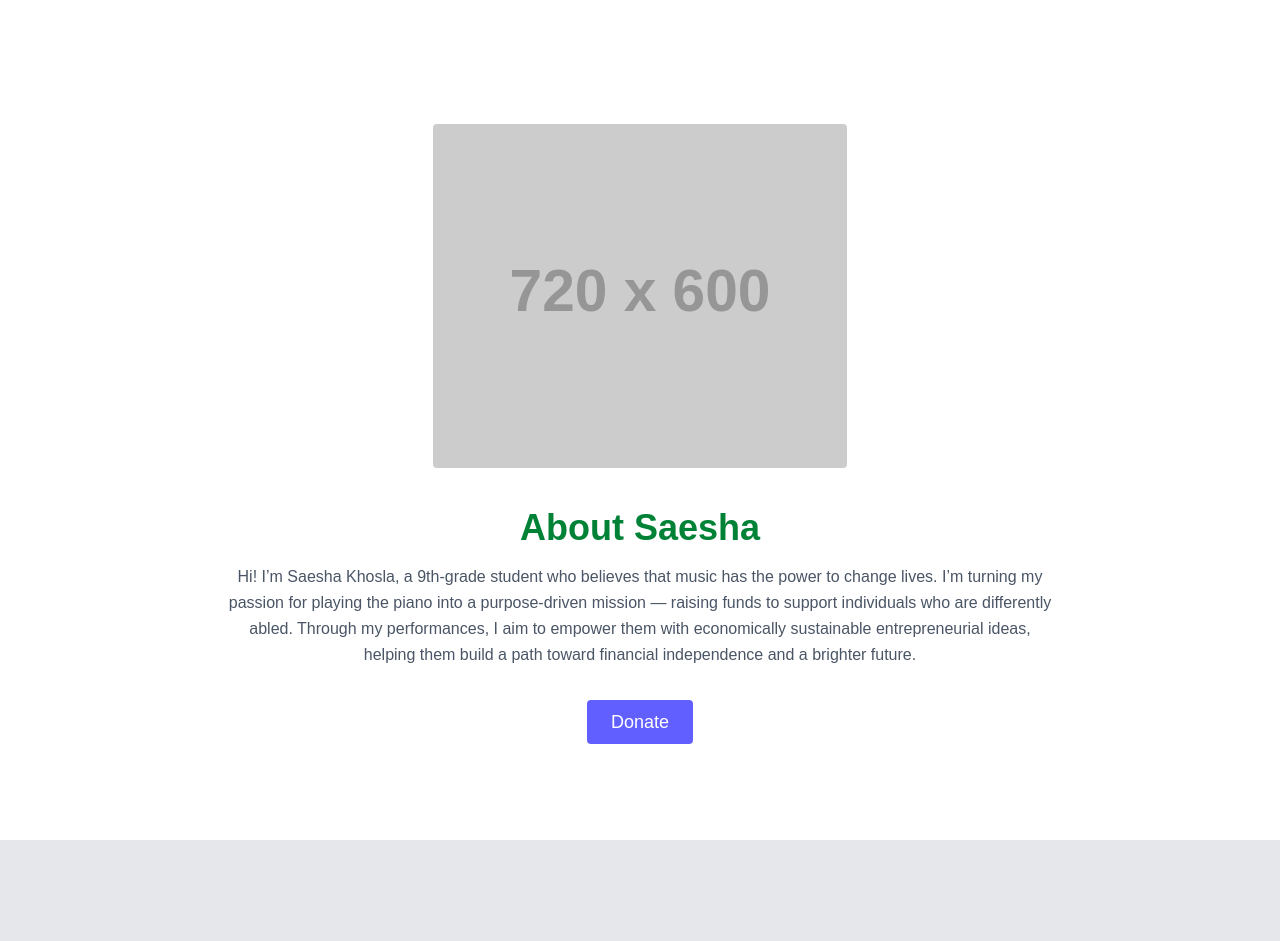
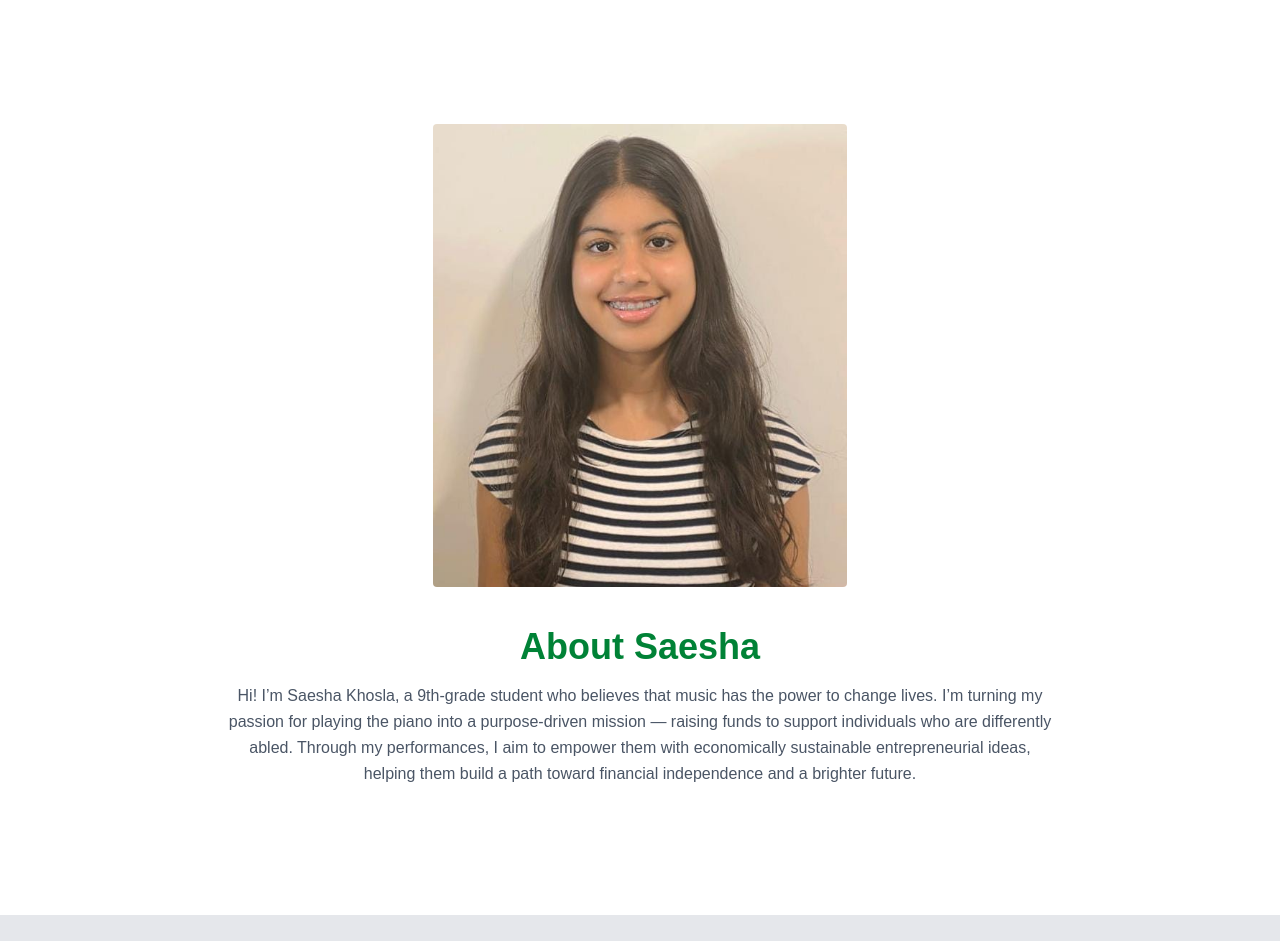
Before and after one commit to Vab31/kif, a Next.js app: page / in a window 1280 px wide. Shown: the part 1580-2521 px from the top of the page. Built offline with nearby package versions, Linux system fonts and the light colour scheme; grey boxes are pictures that could not be loaded.

Commit message:
photo update

```diff
--- a/src/app/component/saesha.js
+++ b/src/app/component/saesha.js
@@ -5,13 +5,13 @@ export default function Saesha() {
     <div>
         <section className="text-gray-600 body-font bg-white" data-aos="fade-up">
   <div className="container mx-auto flex px-5 py-24 items-center justify-center flex-col">
-    <img className="lg:w-2/6 md:w-3/6 w-5/6 mb-10 object-cover object-center rounded" alt="hero" src="https://dummyimage.com/720x600"/>
+    <img className="lg:w-2/6 md:w-3/6 w-5/6 mb-10 object-cover object-center rounded" alt="hero" src="/images/ss.jpeg"/>
     <div className="text-center lg:w-2/3 w-full">
       <h1 className="title-font sm:text-4xl text-3xl mb-4 font-bold text-green-700">About Saesha</h1>
       <p className="mb-8 leading-relaxed">Hi! I’m Saesha Khosla, a 9th-grade student who believes that music has the power to change lives. I’m turning my passion for playing the piano into a purpose-driven mission — raising funds to support individuals who are differently abled. Through my performances, I aim to empower them with economically sustainable entrepreneurial ideas, helping them build a path toward financial independence and a brighter future.</p>
-      <div className="flex justify-center">
+      {/* <div className="flex justify-center">
         <button className="inline-flex text-white bg-indigo-500 border-0 py-2 px-6 focus:outline-none hover:bg-indigo-600 rounded text-lg">Donate</button>
-      </div>
+      </div> */}
     </div>
   </div>
 </section>
```
Also changed, not shown: public/images/ss.jpeg (added).
